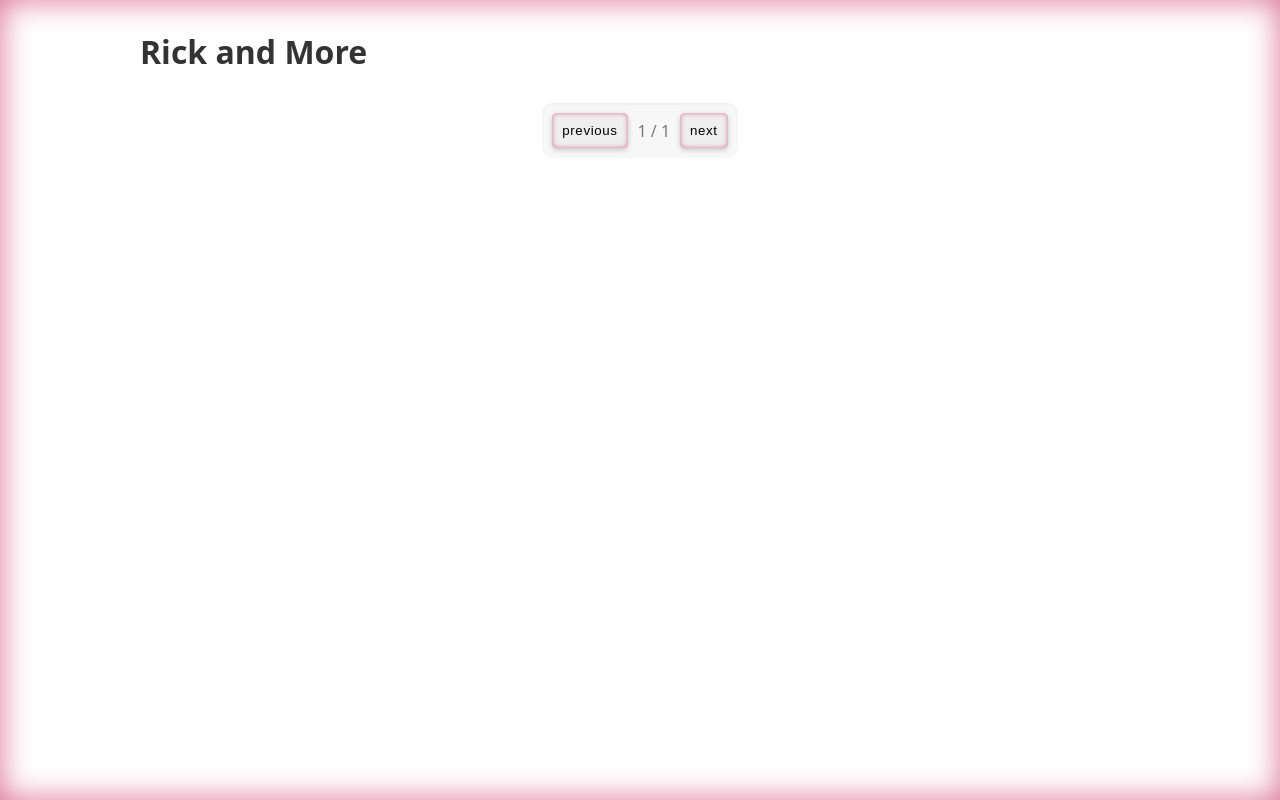
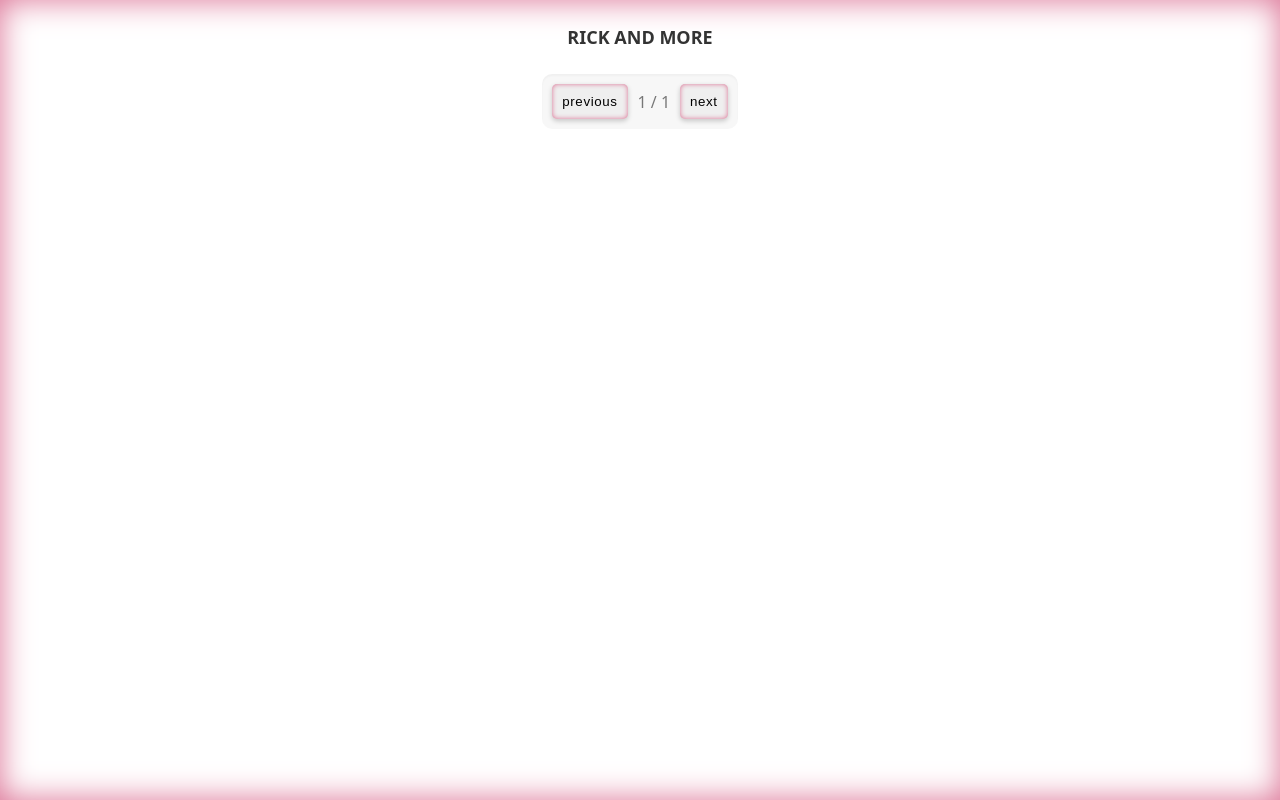
Before and after one commit to jakobm101/recap-project-3_rick-and-morty-app, a website with bundled scripts: page index.html in a window 1280 px wide. Built offline with nearby package versions, Linux system fonts and the light colour scheme; no server answers.

Commit message:
styling head and all

```diff
--- a/components/CharacterCard/CharacterCard.css
+++ b/components/CharacterCard/CharacterCard.css
@@ -22,7 +22,7 @@
 }
 
 .card__info-description {
-  text-align: right;
+  /* text-align: right; */
 }
 
 li {
--- a/index.html
+++ b/index.html
@@ -11,12 +11,11 @@
     <script type="module" src="./index.js"></script>
   </head>
   <body>
-    <h1 class="title">Rick and More</h1>
-
     <!-- Our Header tag and form tags will be inserted here! -->
-    <header></header>
-    <main>
-    </main>
+    <header>
+      <h1 class="title">Rick and More</h1>
+    </header>
+    <main></main>
     <nav class="navigation" data-js="navigation">
       <button class="button button--prev" data-js="button-prev">
         previous
--- a/styles.css
+++ b/styles.css
@@ -37,4 +37,15 @@ main {
   padding: 10px 0;
   max-width: var(--width-max);
   margin: auto;
+  text-transform: uppercase;
+  font-size: large;
+  line-height: 0.8;
 }
+
+header {
+  max-width: var(--width-max);
+  margin: auto;
+  display: flex;
+  justify-content: center;
+  align-content: center;
+}
```
